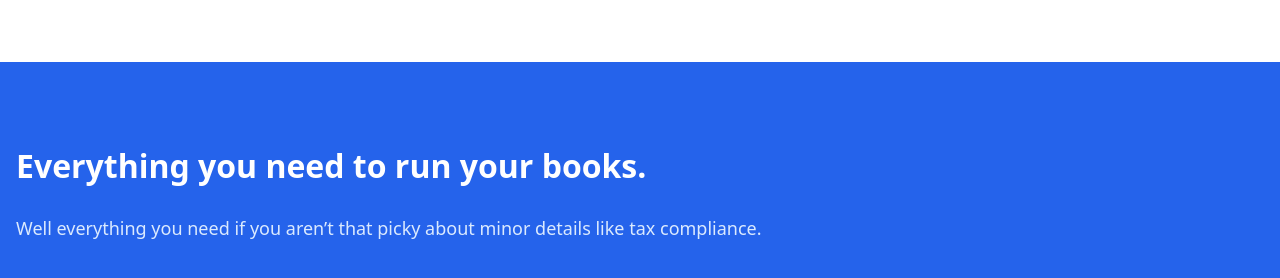
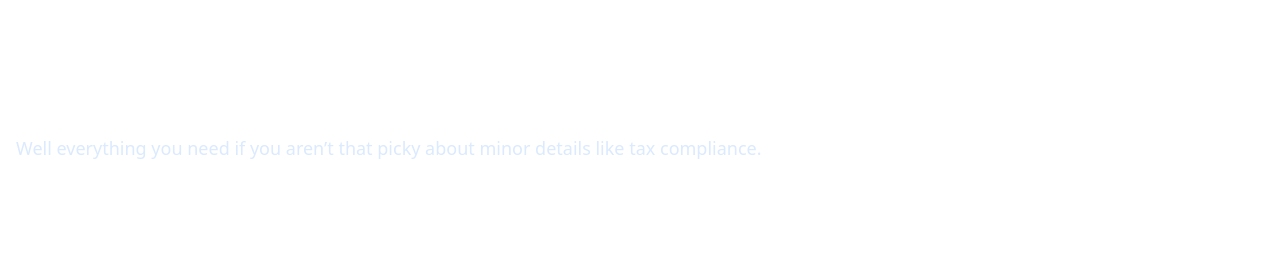
Before and after one commit to amine-omari/Taxpal-clone, a Next.js app: page / in a window 1280 px wide. Shown: the part 1026-1304 px from the top of the page. After the commit the page ends 1188 px from the top, so only its background shows below. Built offline with nearby package versions, Linux system fonts and the light colour scheme.

Commit message:
feat: import Container component to FeaturesSection component

```diff
--- a/components/FeaturesSection.jsx
+++ b/components/FeaturesSection.jsx
@@ -1,18 +1,10 @@
 import React from "react";
+import Container from "./Container";
 
 const FeaturesSection = () => {
   return (
-    <section className="bg-blue-600 pb-28 pt-20">
-      <div className="space-y-6 px-4">
-        <h2 className="text-[32px] font-semibold text-white">
-          Everything you need to run your books.
-        </h2>
-        <p className="text-lg text-blue-100">
-          Well everything you need if you aren’t that picky about minor details
-          like tax compliance.
-        </p>
-      </div>
-    </section>
+    <Container>
+    </Container>
   );
 };
 
```
